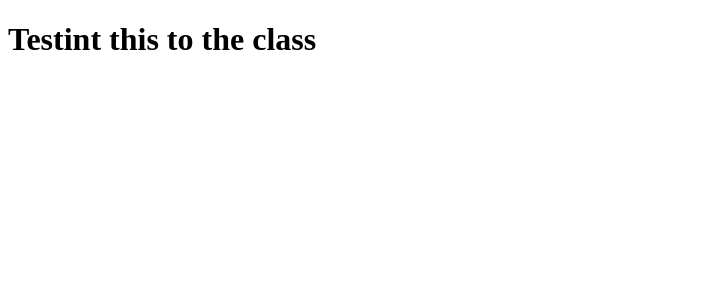
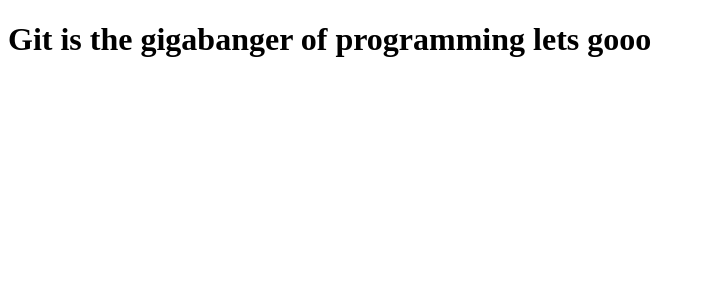
Before and after one commit to marcossnikel/tabnews_clone, a Next.js app: page / in a window 1280 px wide. Shown: the top 300 px of the page, without its empty margins (0-705 px from the left). Built offline with nearby package versions, Linux system fonts and the light colour scheme.

Commit message:
[feat]: changing h1 title

```diff
--- a/pages/index.js
+++ b/pages/index.js
@@ -1,5 +1,5 @@
 function Home() {
-  return <h1>Testint this to the class</h1>;
+  return <h1>Git is the gigabanger of programming lets gooo</h1>;
 }
 
 export default Home;
```
